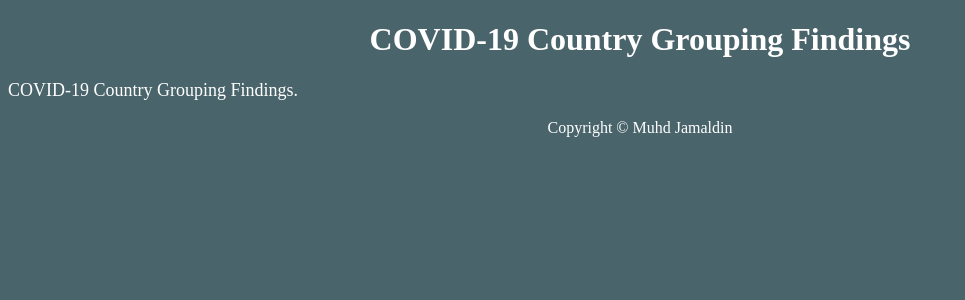
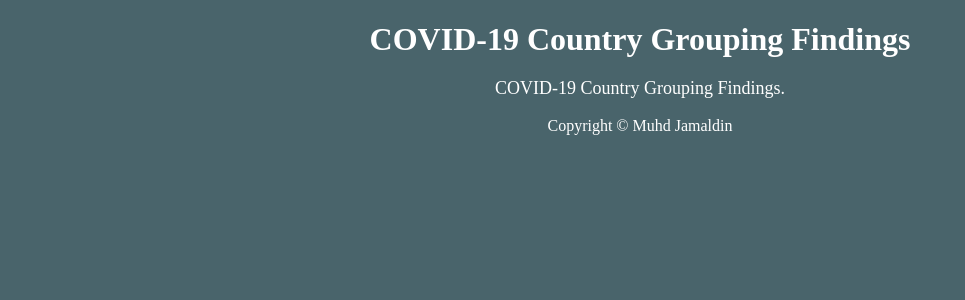
Before and after one commit to Md-Khid/Md-Khid, a Jekyll site: the page findings/1.html, which Jekyll copies as it is, in a window 1280 px wide. Shown: the top 300 px of the page, without its empty margins (0-965 px from the left). Built offline with Jekyll 4.4.1, drawn with Linux system fonts in a browser that asks for light colours.

Commit message:
Update 1.html

```diff
--- a/findings/1.html
+++ b/findings/1.html
@@ -11,12 +11,14 @@
             background-size: cover;
             /* You can add additional background properties here */
             color: white; /* Set font color to white */
+            text-align: center; /* Center align the text */
         }
         .brand-heading {
-            text-align: center; /* Center align the text */
+            margin-bottom: 20px; /* Add space after the brand heading */
         }
         .main-content {
             font-size: 18px; /* Set the font size of main content */
+            margin-top: 20px; /* Add space above the main content */
         }
     </style>
 </head>
@@ -42,8 +44,8 @@
 </div>
 
 <!-- Footer -->
-<footer style="text-align: center;">
-    <div class="container">
+<footer>
+    <div class="container text-center">
         <p id="footerYear">Copyright &copy; Muhd Jamaldin</p>
     </div>
 </footer>
```
